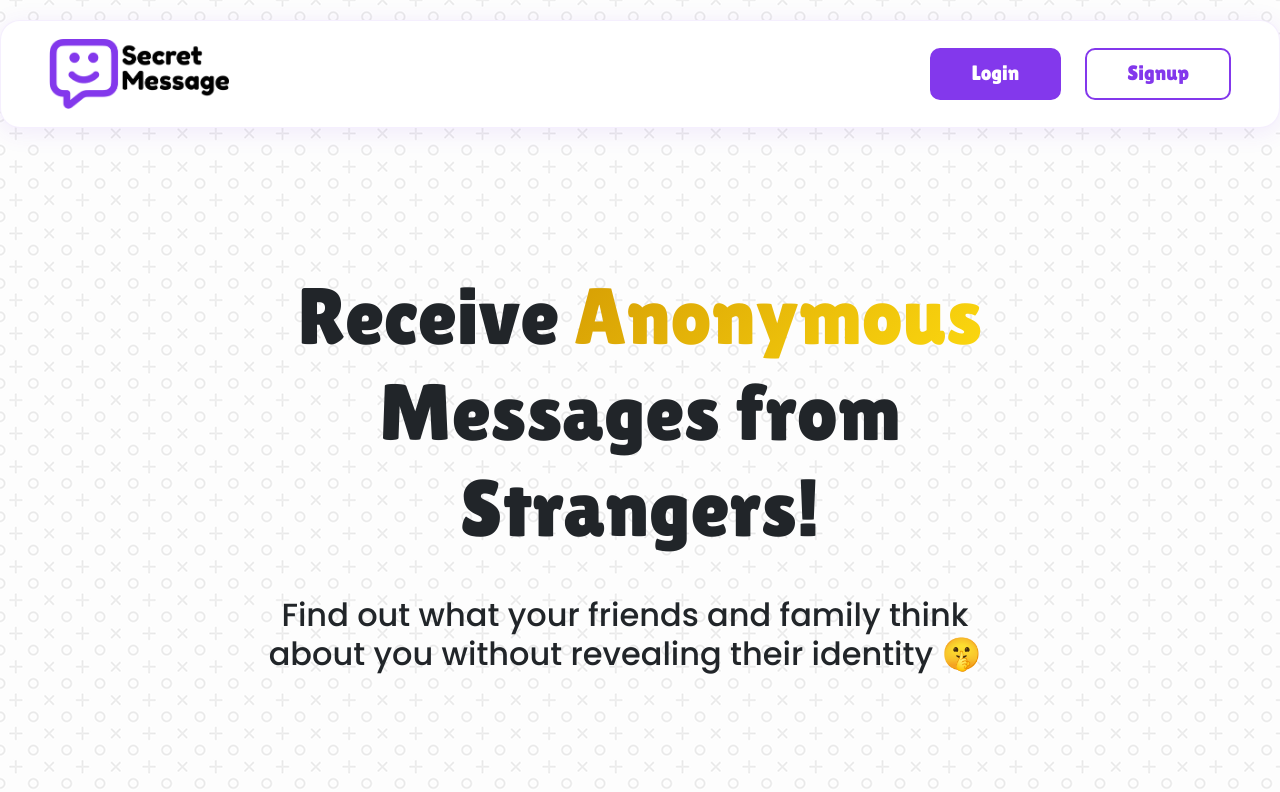
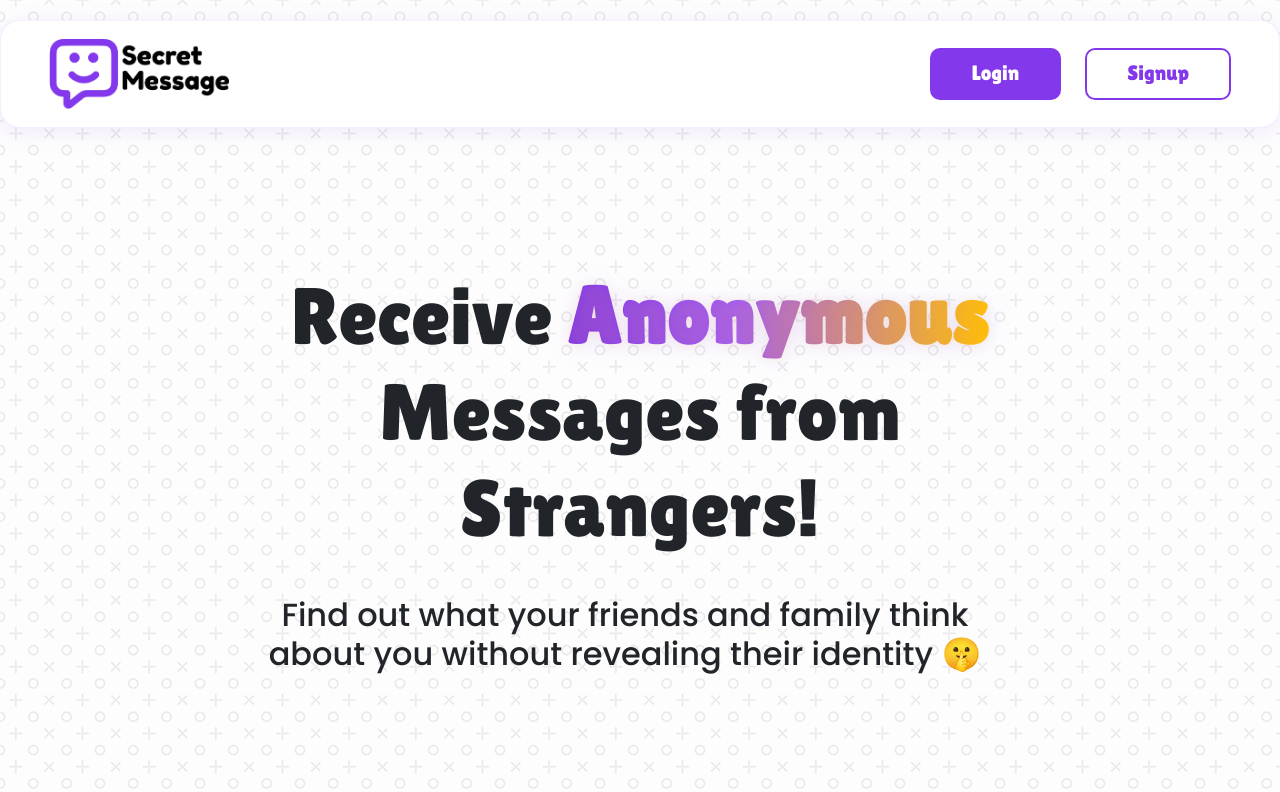
Before and after one commit to The-Sofishticated-Man/secret-message, a React (Vite) app in the folder client/: page / in a window 1280 px wide. Shown: the top 792 px of the page. Built offline with nearby package versions, Linux system fonts and the light colour scheme; no server answers.

Commit message:
fix: correct background gradient and enhance heroKeyWord styles for better visibility

```diff
--- a/client/src/components/Hero/heroStyle.module.css
+++ b/client/src/components/Hero/heroStyle.module.css
@@ -1,5 +1,5 @@
 .hero {
-  background-color: transparent ;
+  background-color: transparent;
   position: relative;
   padding: 40px 0;
   padding-top: 0;
@@ -26,9 +26,16 @@
   margin-bottom: 2.5rem;
 }
 .heroKeyWord {
-  background: linear-gradient(135deg, rgb(214, 158, 4) 0%, rgb(252, 216, 15));
+  background: linear-gradient(92deg, var(--color-secondary) 0%, #a259f7 40%, var(--color-primary) 100%);
   background-clip: text;
+  -webkit-background-clip: text;
+  color: transparent;
   -webkit-text-fill-color: transparent;
+  font-weight: 900;
+  letter-spacing: 1.5px;
+  filter: drop-shadow(0 2px 12px rgba(131, 56, 236, 0.13));
+  text-shadow: 0 1px 8px rgba(255, 190, 11, 0.10);
+  transition: background 0.4s;
 }
 .hero__text h2 {
   padding-right: 30px;
```
